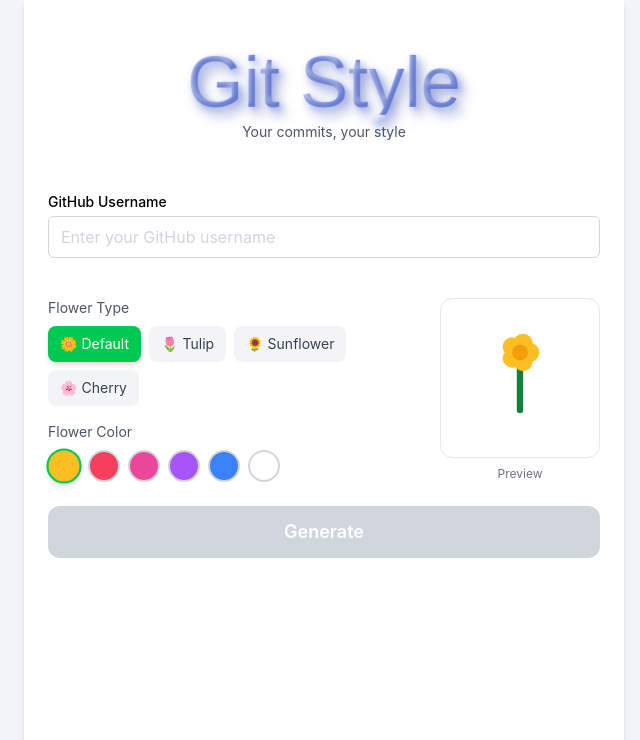
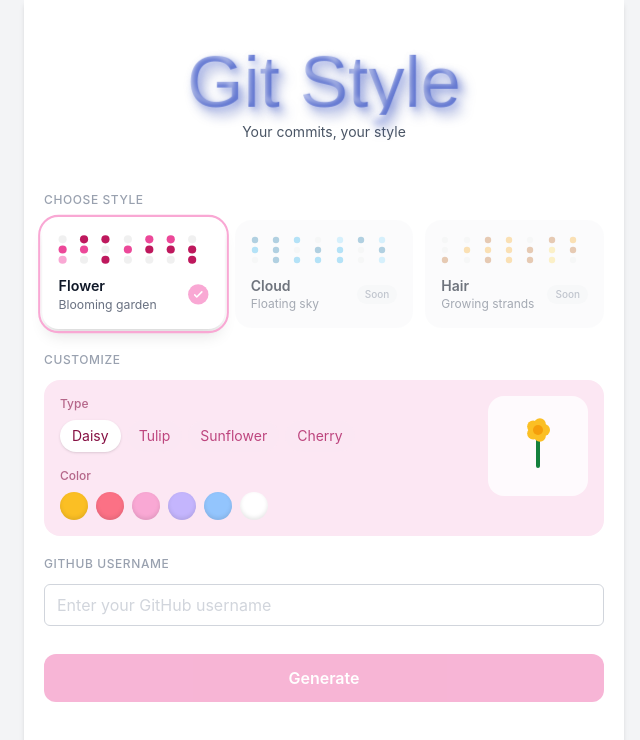
Before and after one commit to anonymousRecords/git-style, a Next.js app: page / in a window 1280 px wide. Shown: the top 740 px of the page, without its empty margins (316-956 px from the left). Built offline with nearby package versions, Linux system fonts and the light colour scheme; a web font is replaced by a local one.

Commit message:
feat: 테마 선택 기능 추가

```diff
--- a/app/page.tsx
+++ b/app/page.tsx
@@ -1,49 +1,24 @@
 "use client";
 
 import { useState } from "react";
-import { FlowerSelector } from "@/components/FlowerSelector";
-import PreviewCard from "@/components/PreviewCard";
-import { UserInputGroup } from "@/components/UserInputGroup";
-import type { FlowerType } from "@/lib/animation/types";
+import { type Theme, ThemeSelect } from "@/components/ThemeTabs";
+import { ThemeContent } from "@/components/theme-content";
 
 export default function Home() {
-	const [username, setUsername] = useState("");
-	const [submitted, setSubmitted] = useState(false);
-	const [flowerType, setFlowerType] = useState<FlowerType>("default");
-	const [flowerColor, setFlowerColor] = useState("#fbbf24");
-
-	const handleSubmit = () => {
-		if (!username) return;
-		setSubmitted(true);
-	};
+	const [theme, setTheme] = useState<Theme>("flower");
 
 	return (
-		<div className="px-6 flex flex-col gap-6">
-			<UserInputGroup username={username} setUsername={setUsername} />
+		<div className="px-5 flex flex-col gap-6">
+			<section>
+				<p className="text-xs font-medium text-gray-400 uppercase tracking-wider mb-3">
+					Choose Style
+				</p>
+				<ThemeSelect theme={theme} setTheme={setTheme} />
+			</section>
 
-			<FlowerSelector
-				flowerType={flowerType}
-				setFlowerType={setFlowerType}
-				flowerColor={flowerColor}
-				setFlowerColor={setFlowerColor}
-			/>
-
-			<button
-				type="button"
-				onClick={handleSubmit}
-				disabled={!username}
-				className="w-full py-3 rounded-xl bg-green-500 text-white font-semibold text-lg transition-all hover:bg-green-600 disabled:bg-gray-300 disabled:cursor-not-allowed"
-			>
-				Generate
-			</button>
-
-			{submitted && (
-				<PreviewCard
-					username={username}
-					flowerType={flowerType}
-					flowerColor={flowerColor}
-				/>
-			)}
+			<section>
+				<ThemeContent theme={theme} />
+			</section>
 		</div>
 	);
 }
--- a/components/FlowerPreview.tsx
+++ b/components/FlowerPreview.tsx
@@ -28,19 +28,16 @@
 	}, [flowerType, flowerColor, size]);
 
 	return (
-		<div className="flex flex-col items-center gap-2">
 		<div
-				className="rounded-xl bg-white border border-gray-200 flex items-center justify-center"
+			className="rounded-2xl bg-white/80 flex items-center justify-center shrink-0"
 			style={{ width: size, height: size }}
 		>
 			<canvas
 				ref={canvasRef}
 				width={size}
 				height={size}
-					className="rounded-xl"
+				className="rounded-2xl"
 			/>
-			</div>
-			<span className="text-xs text-gray-500">Preview</span>
 		</div>
 	);
 }
--- a/components/FlowerSelector.tsx
+++ b/components/FlowerSelector.tsx
@@ -10,19 +10,19 @@
 	setFlowerColor: (color: string) => void;
 }
 
-const FLOWER_OPTIONS: { type: FlowerType; label: string; emoji: string }[] = [
-	{ type: "default", label: "Default", emoji: "🌼" },
-	{ type: "tulip", label: "Tulip", emoji: "🌷" },
-	{ type: "sunflower", label: "Sunflower", emoji: "🌻" },
-	{ type: "cherry", label: "Cherry", emoji: "🌸" },
+const FLOWER_OPTIONS: { type: FlowerType; label: string }[] = [
+	{ type: "default", label: "Daisy" },
+	{ type: "tulip", label: "Tulip" },
+	{ type: "sunflower", label: "Sunflower" },
+	{ type: "cherry", label: "Cherry" },
 ];
 
 const COLOR_PRESETS: { color: string; label: string }[] = [
 	{ color: "#fbbf24", label: "Yellow" },
-	{ color: "#f43f5e", label: "Rose" },
-	{ color: "#ec4899", label: "Pink" },
-	{ color: "#a855f7", label: "Purple" },
-	{ color: "#3b82f6", label: "Blue" },
+	{ color: "#fb7185", label: "Rose" },
+	{ color: "#f9a8d4", label: "Pink" },
+	{ color: "#c4b5fd", label: "Purple" },
+	{ color: "#93c5fd", label: "Blue" },
 	{ color: "#ffffff", label: "White" },
 ];
 
@@ -33,24 +33,23 @@
 	setFlowerColor,
 }: FlowerSelectorProps) {
 	return (
-		<div className="flex gap-6 items-start">
+		<div className="flex gap-4 items-start">
 			<div className="flex-1 space-y-4">
 				{/* Flower Type */}
 				<div>
-					<p className="text-sm text-gray-600 mb-2">Flower Type</p>
-					<div className="flex flex-wrap gap-2">
+					<p className="text-xs font-medium text-pink-900/60 mb-2">Type</p>
+					<div className="flex flex-wrap gap-1.5">
 						{FLOWER_OPTIONS.map((option) => (
 							<button
 								type="button"
 								key={option.type}
 								onClick={() => setFlowerType(option.type)}
-								className={`px-3 py-2 rounded-lg text-sm transition-all ${
+								className={`px-3 py-1.5 rounded-full text-sm transition-all ${
 									flowerType === option.type
-										? "bg-green-500 text-white shadow-md"
-										: "bg-gray-100 text-gray-700 hover:bg-gray-200"
+										? "bg-white text-pink-900 shadow-sm"
+										: "bg-pink-100/50 text-pink-800/70 hover:bg-pink-100"
 								}`}
 							>
-								<span className="mr-1">{option.emoji}</span>
 								{option.label}
 							</button>
 						))}
@@ -59,19 +58,22 @@
 
 				{/* Flower Color */}
 				<div>
-					<p className="text-sm text-gray-600 mb-2">Flower Color</p>
+					<p className="text-xs font-medium text-pink-900/60 mb-2">Color</p>
 					<div className="flex flex-wrap gap-2">
 						{COLOR_PRESETS.map((preset) => (
 							<button
 								type="button"
 								key={preset.color}
 								onClick={() => setFlowerColor(preset.color)}
-								className={`w-8 h-8 rounded-full border-2 transition-all ${
+								className={`w-7 h-7 rounded-full transition-all ${
 									flowerColor === preset.color
-										? "border-green-500 scale-110 shadow-md"
-										: "border-gray-300 hover:border-gray-400"
+										? "ring-2 ring-pink-900/30 ring-offset-2 ring-offset-pink-200"
+										: "hover:scale-110"
 								}`}
-								style={{ backgroundColor: preset.color }}
+								style={{
+									backgroundColor: preset.color,
+									boxShadow: "inset 0 -2px 4px rgba(0,0,0,0.1)",
+								}}
 								title={preset.label}
 							/>
 						))}
@@ -80,7 +82,7 @@
 			</div>
 
 			{/* Preview */}
-			<FlowerPreview flowerType={flowerType} flowerColor={flowerColor} />
+			<FlowerPreview flowerType={flowerType} flowerColor={flowerColor} size={100} />
 		</div>
 	);
 }
--- /dev/null
+++ b/components/ThemeTabs.tsx
@@ -0,0 +1,174 @@
+"use client";
+
+import { useState } from "react";
+
+type Theme = "flower" | "cloud" | "hair";
+
+interface ThemeCardProps {
+	id: Theme;
+	label: string;
+	description: string;
+	colors: string[];
+	isSelected: boolean;
+	isAvailable: boolean;
+	onClick: () => void;
+}
+
+function MiniGrid({ colors, animate }: { colors: string[]; animate: boolean }) {
+	return (
+		<div className="grid grid-cols-7 gap-[2px]">
+			{Array.from({ length: 21 }).map((_, i) => {
+				const intensity = Math.random();
+				const colorIndex = Math.floor(intensity * colors.length);
+				const delay = (i % 7) * 0.05 + Math.floor(i / 7) * 0.08;
+
+				return (
+					<div
+						key={`${i}-${Math.random()}`}
+						className="w-2 h-2 rounded-sm transition-all duration-300"
+						style={{
+							backgroundColor:
+								intensity > 0.3 ? colors[colorIndex] : "rgba(0,0,0,0.06)",
+							transform: animate ? "scale(1)" : "scale(0.8)",
+							opacity: animate ? 1 : 0.5,
+							transitionDelay: animate ? `${delay}s` : "0s",
+						}}
+					/>
+				);
+			})}
+		</div>
+	);
+}
+
+function ThemeCard({
+	label,
+	description,
+	colors,
+	isSelected,
+	isAvailable,
+	onClick,
+}: ThemeCardProps) {
+	const [isHovered, setIsHovered] = useState(false);
+
+	return (
+		<button
+			type="button"
+			onClick={onClick}
+			onMouseEnter={() => setIsHovered(true)}
+			onMouseLeave={() => setIsHovered(false)}
+			className={`
+				relative flex-1 p-4 rounded-2xl transition-all duration-300 text-left
+				${
+					isSelected
+						? "bg-white shadow-lg scale-[1.02]"
+						: "bg-gray-50 hover:bg-white hover:shadow-md"
+				}
+				${!isAvailable ? "opacity-60" : ""}
+			`}
+			style={{
+				outline: isSelected ? `2px solid ${colors[1]}` : "none",
+				outlineOffset: "2px",
+			}}
+		>
+			{/* Mini Preview Grid */}
+			<div className="mb-3">
+				<MiniGrid colors={colors} animate={isHovered || isSelected} />
+			</div>
+
+			{/* Label */}
+			<div className="flex items-center justify-between">
+				<div>
+					<p className="font-semibold text-gray-900 text-sm">{label}</p>
+					<p className="text-xs text-gray-500">{description}</p>
+				</div>
+
+				{/* Selection Indicator */}
+				{isSelected && (
+					<div
+						className="w-5 h-5 rounded-full flex items-center justify-center"
+						style={{ backgroundColor: colors[1] }}
+					>
+						<svg
+							role="img"
+							aria-label="Check"
+							className="w-3 h-3 text-white"
+							fill="none"
+							viewBox="0 0 24 24"
+							stroke="currentColor"
+							strokeWidth={3}
+						>
+							<path
+								strokeLinecap="round"
+								strokeLinejoin="round"
+								d="M5 13l4 4L19 7"
+							/>
+						</svg>
+					</div>
+				)}
+
+				{!isAvailable && (
+					<span className="text-[10px] font-medium text-gray-400 bg-gray-100 px-2 py-0.5 rounded-full">
+						Soon
+					</span>
+				)}
+			</div>
+		</button>
+	);
+}
+
+interface ThemeSelectProps {
+	theme: Theme;
+	setTheme: (theme: Theme) => void;
+}
+
+const THEMES = [
+	{
+		id: "flower" as Theme,
+		label: "Flower",
+		description: "Blooming garden",
+		colors: ["#fce7f3", "#f9a8d4", "#ec4899", "#be185d"],
+		available: true,
+	},
+	{
+		id: "cloud" as Theme,
+		label: "Cloud",
+		description: "Floating sky",
+		colors: ["#e0f2fe", "#7dd3fc", "#0ea5e9", "#0369a1"],
+		available: false,
+	},
+	{
+		id: "hair" as Theme,
+		label: "Hair",
+		description: "Growing strands",
+		colors: ["#fef3c7", "#fcd34d", "#f59e0b", "#b45309"],
+		available: false,
+	},
+];
+
+export function ThemeSelect({ theme, setTheme }: ThemeSelectProps) {
+	return (
+		<div className="flex gap-3">
+			{THEMES.map((t) => (
+				<ThemeCard
+					key={t.id}
+					{...t}
+					isSelected={theme === t.id}
+					isAvailable={t.available}
+					onClick={() => t.available && setTheme(t.id)}
+				/>
+			))}
+		</div>
+	);
+}
+
+export function getThemeColors(theme: Theme) {
+	const found = THEMES.find((t) => t.id === theme);
+	return {
+		bg: found?.colors[0] || "#fce7f3",
+		bgActive: found?.colors[1] || "#f9a8d4",
+		accent: found?.colors[2] || "#ec4899",
+		text: found?.colors[3] || "#be185d",
+	};
+}
+
+export type { Theme };
--- a/components/UserInputGroup.tsx
+++ b/components/UserInput.tsx
@@ -1,14 +1,11 @@
 import Input from "./common/Input";
 
-interface UserInputGroupProps {
+interface UserInputProps {
 	username: string;
 	setUsername: (username: string) => void;
 }
 
-export const UserInputGroup = ({
-	username,
-	setUsername,
-}: UserInputGroupProps) => {
+export const UserNameInput = ({ username, setUsername }: UserInputProps) => {
 	return (
 		<Input
 			type="text"
@@ -16,7 +13,6 @@
 			value={username}
 			onChange={(e) => setUsername(e.target.value)}
 			name="username"
-			label="GitHub Username"
 		/>
 	);
 };
--- a/components/common/Header.tsx
+++ b/components/common/Header.tsx
@@ -22,9 +22,8 @@
 	const HEADER_HEIGHT = "h-48";
 
 	return (
-		<>
 		<header
-				className={`fixed gap-2 top-0 w-full max-w-[600px] z-20 flex flex-col items-center justify-center ${HEADER_HEIGHT}`}
+			className={`gap-2 w-full max-w-[600px] z-20 flex flex-col items-center justify-center ${HEADER_HEIGHT}`}
 		>
 			<Link href="/">
 				{/** biome-ignore lint/a11y/noStaticElementInteractions: <explanation> */}
@@ -63,7 +62,5 @@
 			</Link>
 			<div className="text-sm text-gray-600">Your commits, your style</div>
 		</header>
-			<div className={HEADER_HEIGHT} aria-hidden="true" />
-		</>
 	);
 }
--- /dev/null
+++ b/components/theme-content/ComingSoonContent.tsx
@@ -0,0 +1,25 @@
+"use client";
+
+import { getThemeColors, type Theme } from "@/components/ThemeTabs";
+
+interface ComingSoonContentProps {
+	theme: Theme;
+}
+
+export function ComingSoonContent({ theme }: ComingSoonContentProps) {
+	const colors = getThemeColors(theme);
+
+	return (
+		<div
+			className="rounded-2xl p-8 text-center"
+			style={{ backgroundColor: colors.bg }}
+		>
+			<p className="font-medium" style={{ color: colors.text }}>
+				Coming Soon
+			</p>
+			<p className="text-sm text-gray-400 mt-1">
+				This style is currently under development
+			</p>
+		</div>
+	);
+}
--- /dev/null
+++ b/components/theme-content/FlowerContent.tsx
@@ -0,0 +1,72 @@
+"use client";
+
+import { useState } from "react";
+import { FlowerSelector } from "@/components/FlowerSelector";
+import PreviewCard from "@/components/PreviewCard";
+import { getThemeColors } from "@/components/ThemeTabs";
+import { UserNameInput } from "@/components/UserInput";
+import type { FlowerType } from "@/lib/animation/types";
+
+export function FlowerContent() {
+	const [username, setUsername] = useState("");
+	const [submitted, setSubmitted] = useState(false);
+	const [flowerType, setFlowerType] = useState<FlowerType>("default");
+	const [flowerColor, setFlowerColor] = useState("#fbbf24");
+
+	const colors = getThemeColors("flower");
+
+	const handleSubmit = () => {
+		if (!username) return;
+		setSubmitted(true);
+	};
+
+	return (
+		<div className="space-y-5">
+			{/* Customize */}
+			<div>
+				<p className="text-xs font-medium text-gray-400 uppercase tracking-wider mb-3">
+					Customize
+				</p>
+				<div className="rounded-2xl p-4" style={{ backgroundColor: colors.bg }}>
+					<FlowerSelector
+						flowerType={flowerType}
+						setFlowerType={setFlowerType}
+						flowerColor={flowerColor}
+						setFlowerColor={setFlowerColor}
+					/>
+				</div>
+			</div>
+
+			{/* Username & Generate */}
+			<div>
+				<p className="text-xs font-medium text-gray-400 uppercase tracking-wider mb-3">
+					GitHub Username
+				</p>
+				<div className="flex flex-col gap-3">
+					<UserNameInput username={username} setUsername={setUsername} />
+					<button
+						type="button"
+						onClick={handleSubmit}
+						disabled={!username}
+						className="py-3 px-6 rounded-xl font-semibold transition-all duration-200 disabled:opacity-40 disabled:cursor-not-allowed hover:scale-[1.02] active:scale-[0.98]"
+						style={{
+							backgroundColor: colors.accent,
+							color: "white",
+						}}
+					>
+						Generate
+					</button>
+				</div>
+			</div>
+
+			{/* Result */}
+			{submitted && (
+				<PreviewCard
+					username={username}
+					flowerType={flowerType}
+					flowerColor={flowerColor}
+				/>
+			)}
+		</div>
+	);
+}
--- /dev/null
+++ b/components/theme-content/index.tsx
@@ -0,0 +1,20 @@
+"use client";
+
+import type { Theme } from "@/components/ThemeTabs";
+import { ComingSoonContent } from "./ComingSoonContent";
+import { FlowerContent } from "./FlowerContent";
+
+interface ThemeContentProps {
+	theme: Theme;
+}
+
+export function ThemeContent({ theme }: ThemeContentProps) {
+	switch (theme) {
+		case "flower":
+			return <FlowerContent />;
+		case "cloud":
+		case "hair":
+		default:
+			return <ComingSoonContent theme={theme} />;
+	}
+}
```
Lines whose indentation alone changed are shown as unchanged.
